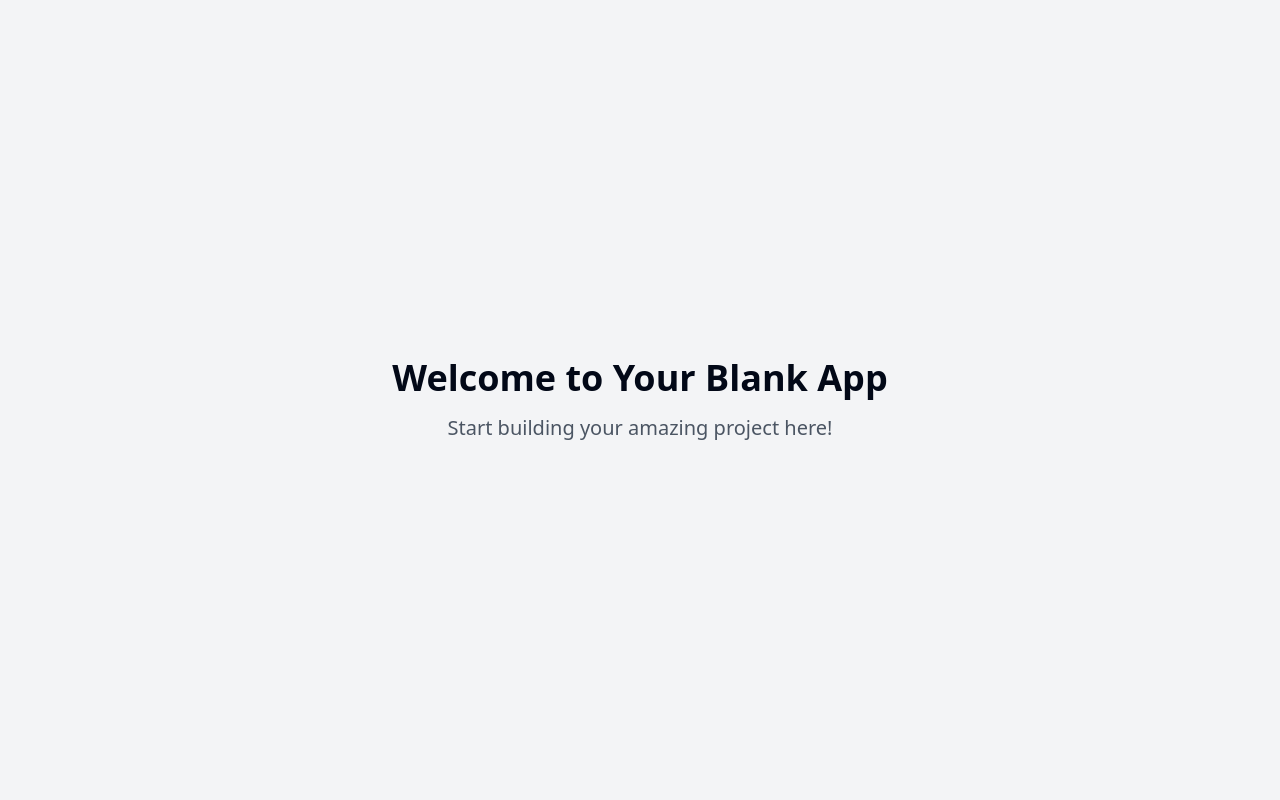
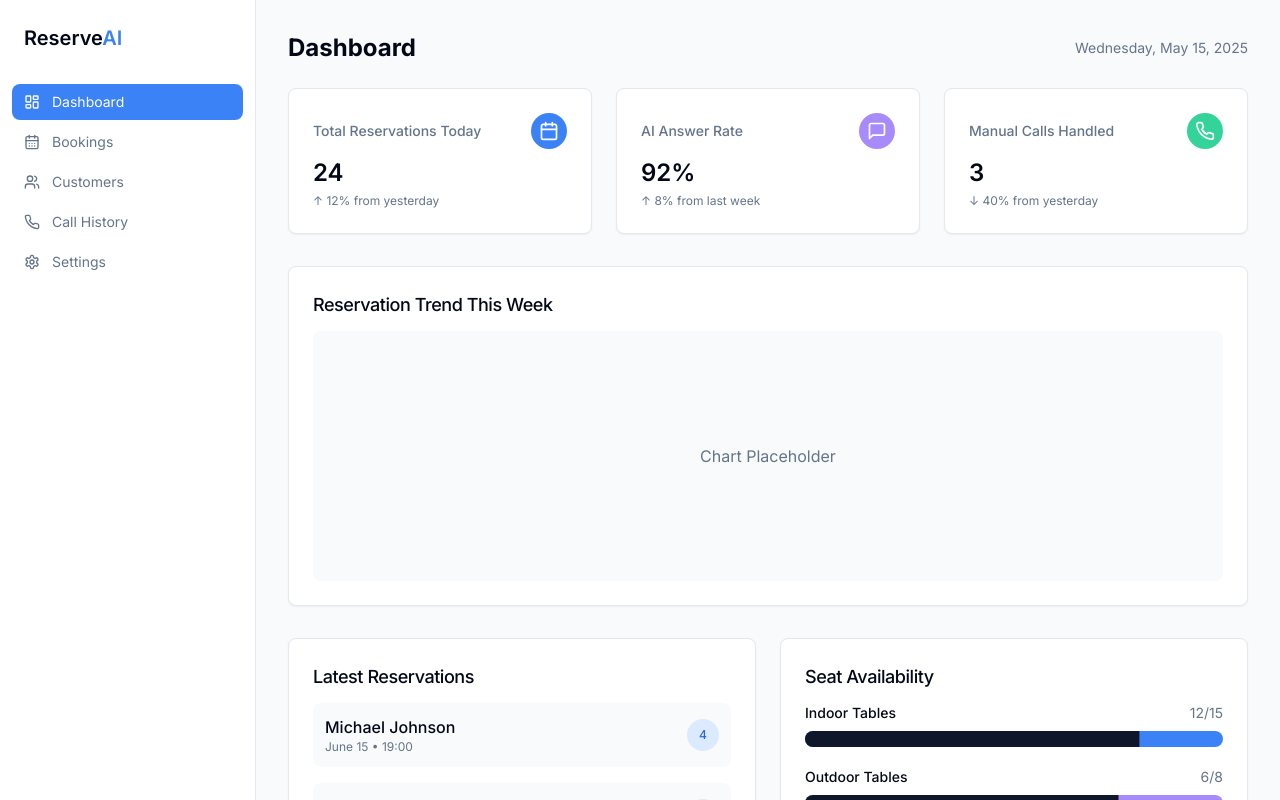
Before and after one commit to irfanramadhan1999/admin-ai-reservation-system, a React (Vite) app: page / in a window 1280 px wide. Shown: the top 800 px of the page. Built offline with nearby package versions, Linux system fonts and the light colour scheme.

Commit message:
feat: Implement dashboard UI
Implement the dashboard UI with a left sidebar and main dashboard area, following the specified layout, styling, and component guidelines.

```diff
--- /dev/null
+++ b/src/components/dashboard/dashboard-layout.tsx
@@ -0,0 +1,41 @@
+
+import React from 'react';
+import { SidebarNav } from '../sidebar/sidebar-nav';
+
+interface DashboardLayoutProps {
+  children: React.ReactNode;
+}
+
+export function DashboardLayout({ children }: DashboardLayoutProps) {
+  return (
+    <div className="min-h-screen flex bg-gray-50">
+      {/* Sidebar */}
+      <div className="hidden md:flex flex-col w-64 bg-white border-r">
+        <div className="p-6">
+          <h1 className="text-xl font-semibold">Reserve<span className="text-blue-500">AI</span></h1>
+        </div>
+        <div className="px-3 py-2 flex-1">
+          <SidebarNav />
+        </div>
+        <div className="p-4 border-t">
+          <div className="flex items-center gap-3">
+            <div className="w-8 h-8 rounded-full bg-gray-200 flex items-center justify-center">
+              <span className="text-xs font-medium">JD</span>
+            </div>
+            <div className="flex flex-col">
+              <span className="text-sm font-medium">John Doe</span>
+              <span className="text-xs text-muted-foreground">Restaurant Manager</span>
+            </div>
+          </div>
+        </div>
+      </div>
+
+      {/* Main Content */}
+      <div className="flex-1 overflow-auto">
+        <main className="p-6 md:p-8">
+          {children}
+        </main>
+      </div>
+    </div>
+  );
+}
--- /dev/null
+++ b/src/components/dashboard/latest-reservations.tsx
@@ -0,0 +1,40 @@
+
+import React from 'react';
+import { Card, CardContent, CardHeader, CardTitle } from '@/components/ui/card';
+
+const reservationData = [
+  { id: 1, name: 'Michael Johnson', date: 'June 15', time: '19:00', partySize: 4 },
+  { id: 2, name: 'Sarah Williams', date: 'June 15', time: '19:45', partySize: 2 },
+  { id: 3, name: 'David Brown', date: 'June 15', time: '20:30', partySize: 6 },
+  { id: 4, name: 'Emily Davis', date: 'June 16', time: '18:15', partySize: 3 },
+];
+
+export function LatestReservations() {
+  return (
+    <Card className="h-full">
+      <CardHeader className="pb-3">
+        <CardTitle className="text-lg font-medium">Latest Reservations</CardTitle>
+      </CardHeader>
+      <CardContent>
+        <div className="space-y-4">
+          {reservationData.map((reservation) => (
+            <div
+              key={reservation.id}
+              className="flex items-center justify-between p-3 rounded-lg bg-gray-50 hover:bg-gray-100 transition-colors"
+            >
+              <div className="flex flex-col">
+                <span className="font-medium">{reservation.name}</span>
+                <span className="text-xs text-muted-foreground">
+                  {reservation.date} • {reservation.time}
+                </span>
+              </div>
+              <div className="flex items-center justify-center w-8 h-8 rounded-full bg-blue-100 text-blue-600">
+                <span className="text-xs font-medium">{reservation.partySize}</span>
+              </div>
+            </div>
+          ))}
+        </div>
+      </CardContent>
+    </Card>
+  );
+}
--- /dev/null
+++ b/src/components/dashboard/reservation-trend.tsx
@@ -0,0 +1,18 @@
+
+import React from 'react';
+import { Card, CardContent, CardHeader, CardTitle } from '@/components/ui/card';
+
+export function ReservationTrend() {
+  return (
+    <Card>
+      <CardHeader className="flex flex-row items-center justify-between pb-3">
+        <CardTitle className="text-lg font-medium">Reservation Trend This Week</CardTitle>
+      </CardHeader>
+      <CardContent>
+        <div className="h-[250px] flex items-center justify-center bg-gray-50 rounded-lg">
+          <p className="text-muted-foreground">Chart Placeholder</p>
+        </div>
+      </CardContent>
+    </Card>
+  );
+}
--- /dev/null
+++ b/src/components/dashboard/seat-availability.tsx
@@ -0,0 +1,39 @@
+
+import React from 'react';
+import { Card, CardContent, CardHeader, CardTitle } from '@/components/ui/card';
+import { Progress } from '@/components/ui/progress';
+
+const seatData = [
+  { type: 'Indoor Tables', used: 12, total: 15, className: 'bg-blue-500' },
+  { type: 'Outdoor Tables', used: 6, total: 8, className: 'bg-purple-400' },
+  { type: 'Counter Seats', used: 8, total: 10, className: 'bg-emerald-400' },
+  { type: 'Private Room', used: 0, total: 1, className: 'bg-gray-300' },
+];
+
+export function SeatAvailability() {
+  return (
+    <Card className="h-full">
+      <CardHeader className="pb-3">
+        <CardTitle className="text-lg font-medium">Seat Availability</CardTitle>
+      </CardHeader>
+      <CardContent>
+        <div className="space-y-5">
+          {seatData.map((seat) => (
+            <div key={seat.type} className="space-y-2">
+              <div className="flex justify-between">
+                <span className="text-sm font-medium">{seat.type}</span>
+                <span className="text-sm text-muted-foreground">
+                  {seat.used}/{seat.total}
+                </span>
+              </div>
+              <Progress
+                value={(seat.used / seat.total) * 100}
+                className={seat.className}
+              />
+            </div>
+          ))}
+        </div>
+      </CardContent>
+    </Card>
+  );
+}
--- /dev/null
+++ b/src/components/dashboard/stat-card.tsx
@@ -0,0 +1,39 @@
+
+import React from 'react';
+import { Card } from '@/components/ui/card';
+import { cn } from '@/lib/utils';
+
+interface StatCardProps {
+  title: string;
+  value: string;
+  description?: string;
+  icon: React.ReactNode;
+  className?: string;
+  iconClassName?: string;
+}
+
+export function StatCard({
+  title,
+  value,
+  description,
+  icon,
+  className,
+  iconClassName
+}: StatCardProps) {
+  return (
+    <Card className={cn("p-6 flex flex-col space-y-2", className)}>
+      <div className="flex items-center justify-between">
+        <h3 className="text-sm font-medium text-muted-foreground">{title}</h3>
+        <div className={cn("p-2 rounded-full", iconClassName)}>
+          {icon}
+        </div>
+      </div>
+      <div className="flex flex-col">
+        <span className="text-2xl font-semibold">{value}</span>
+        {description && (
+          <span className="text-xs text-muted-foreground mt-1">{description}</span>
+        )}
+      </div>
+    </Card>
+  );
+}
--- /dev/null
+++ b/src/components/sidebar/sidebar-nav.tsx
@@ -0,0 +1,69 @@
+
+import React from 'react';
+import { cn } from '@/lib/utils';
+import {
+  LayoutDashboard,
+  CalendarDays,
+  Users,
+  Settings,
+  Phone,
+} from 'lucide-react';
+
+interface SidebarNavProps {
+  className?: string;
+}
+
+const navItems = [
+  {
+    title: "Dashboard",
+    icon: LayoutDashboard,
+    href: "/",
+    isActive: true
+  },
+  {
+    title: "Bookings",
+    icon: CalendarDays,
+    href: "/bookings",
+    isActive: false
+  },
+  {
+    title: "Customers",
+    icon: Users,
+    href: "/customers",
+    isActive: false
+  },
+  {
+    title: "Call History",
+    icon: Phone,
+    href: "/call-history",
+    isActive: false
+  },
+  {
+    title: "Settings",
+    icon: Settings,
+    href: "/settings",
+    isActive: false
+  }
+];
+
+export function SidebarNav({ className }: SidebarNavProps) {
+  return (
+    <nav className={cn("flex flex-col space-y-1", className)}>
+      {navItems.map((item) => (
+        <a
+          key={item.title}
+          href={item.href}
+          className={cn(
+            "flex items-center gap-3 rounded-lg px-3 py-2 text-sm transition-all",
+            item.isActive
+              ? "bg-blue-500 text-white"
+              : "text-muted-foreground hover:bg-muted"
+          )}
+        >
+          <item.icon className="h-4 w-4" />
+          <span>{item.title}</span>
+        </a>
+      ))}
+    </nav>
+  );
+}
--- a/src/index.css
+++ b/src/index.css
@@ -1,3 +1,6 @@
+
+@import url('https://fonts.googleapis.com/css2?family=Inter:wght@300;400;500;600;700&display=swap');
+
 @tailwind base;
 @tailwind components;
 @tailwind utilities;
@@ -35,19 +38,12 @@
     --radius: 0.5rem;
 
     --sidebar-background: 0 0% 98%;
-
     --sidebar-foreground: 240 5.3% 26.1%;
-
     --sidebar-primary: 240 5.9% 10%;
-
     --sidebar-primary-foreground: 0 0% 98%;
-
     --sidebar-accent: 240 4.8% 95.9%;
-
     --sidebar-accent-foreground: 240 5.9% 10%;
-
     --sidebar-border: 220 13% 91%;
-
     --sidebar-ring: 217.2 91.2% 59.8%;
   }
 
@@ -79,6 +75,7 @@
     --border: 217.2 32.6% 17.5%;
     --input: 217.2 32.6% 17.5%;
     --ring: 212.7 26.8% 83.9%;
+
     --sidebar-background: 240 5.9% 10%;
     --sidebar-foreground: 240 4.8% 95.9%;
     --sidebar-primary: 224.3 76.3% 48%;
@@ -96,6 +93,7 @@
   }
 
   body {
-    @apply bg-background text-foreground;
+    @apply bg-background text-foreground font-inter;
+    font-feature-settings: "rlig" 1, "calt" 1;
   }
 }
--- a/src/pages/Index.tsx
+++ b/src/pages/Index.tsx
@@ -1,13 +1,58 @@
-// Update this page (the content is just a fallback if you fail to update the page)
+
+import React from 'react';
+import { DashboardLayout } from '@/components/dashboard/dashboard-layout';
+import { StatCard } from '@/components/dashboard/stat-card';
+import { ReservationTrend } from '@/components/dashboard/reservation-trend';
+import { LatestReservations } from '@/components/dashboard/latest-reservations';
+import { SeatAvailability } from '@/components/dashboard/seat-availability';
+import { Calendar, Phone, MessageSquare } from 'lucide-react';
 
 const Index = () => {
   return (
-    <div className="min-h-screen flex items-center justify-center bg-gray-100">
-      <div className="text-center">
-        <h1 className="text-4xl font-bold mb-4">Welcome to Your Blank App</h1>
-        <p className="text-xl text-gray-600">Start building your amazing project here!</p>
+    <DashboardLayout>
+      <div className="flex items-center justify-between mb-6">
+        <h1 className="text-2xl font-bold">Dashboard</h1>
+        <div className="text-sm text-muted-foreground">
+          Wednesday, May 15, 2025
+        </div>
       </div>
-    </div>
+
+      {/* Top Section - Stats */}
+      <div className="grid grid-cols-1 md:grid-cols-2 lg:grid-cols-3 gap-6 mb-8">
+        <StatCard
+          title="Total Reservations Today"
+          value="24"
+          description="↑ 12% from yesterday"
+          icon={<Calendar className="h-5 w-5 text-white" />}
+          iconClassName="bg-blue-500"
+        />
+        <StatCard
+          title="AI Answer Rate"
+          value="92%"
+          description="↑ 8% from last week"
+          icon={<MessageSquare className="h-5 w-5 text-white" />}
+          iconClassName="bg-purple-400"
+        />
+        <StatCard
+          title="Manual Calls Handled"
+          value="3"
+          description="↓ 40% from yesterday"
+          icon={<Phone className="h-5 w-5 text-white" />}
+          iconClassName="bg-emerald-400"
+        />
+      </div>
+
+      {/* Middle Section - Chart */}
+      <div className="mb-8">
+        <ReservationTrend />
+      </div>
+
+      {/* Bottom Section - 2 Columns */}
+      <div className="grid grid-cols-1 md:grid-cols-2 gap-6">
+        <LatestReservations />
+        <SeatAvailability />
+      </div>
+    </DashboardLayout>
   );
 };
 
--- a/tailwind.config.ts
+++ b/tailwind.config.ts
@@ -1,3 +1,4 @@
+
 import type { Config } from "tailwindcss";
 
 export default {
@@ -18,12 +19,24 @@ export default {
 			}
 		},
 		extend: {
+			fontFamily: {
+				inter: ['Inter', 'sans-serif'],
+			},
 			colors: {
 				border: 'hsl(var(--border))',
 				input: 'hsl(var(--input))',
 				ring: 'hsl(var(--ring))',
 				background: 'hsl(var(--background))',
 				foreground: 'hsl(var(--foreground))',
+				blue: {
+					500: '#3B82F6',
+				},
+				purple: {
+					400: '#A78BFA',
+				},
+				emerald: {
+					400: '#34D399',
+				},
 				primary: {
 					DEFAULT: 'hsl(var(--primary))',
 					foreground: 'hsl(var(--primary-foreground))'
@@ -66,7 +79,8 @@ export default {
 			borderRadius: {
 				lg: 'var(--radius)',
 				md: 'calc(var(--radius) - 2px)',
-				sm: 'calc(var(--radius) - 4px)'
+				sm: 'calc(var(--radius) - 4px)',
+				'2xl': '1rem'
 			},
 			keyframes: {
 				'accordion-down': {
```
